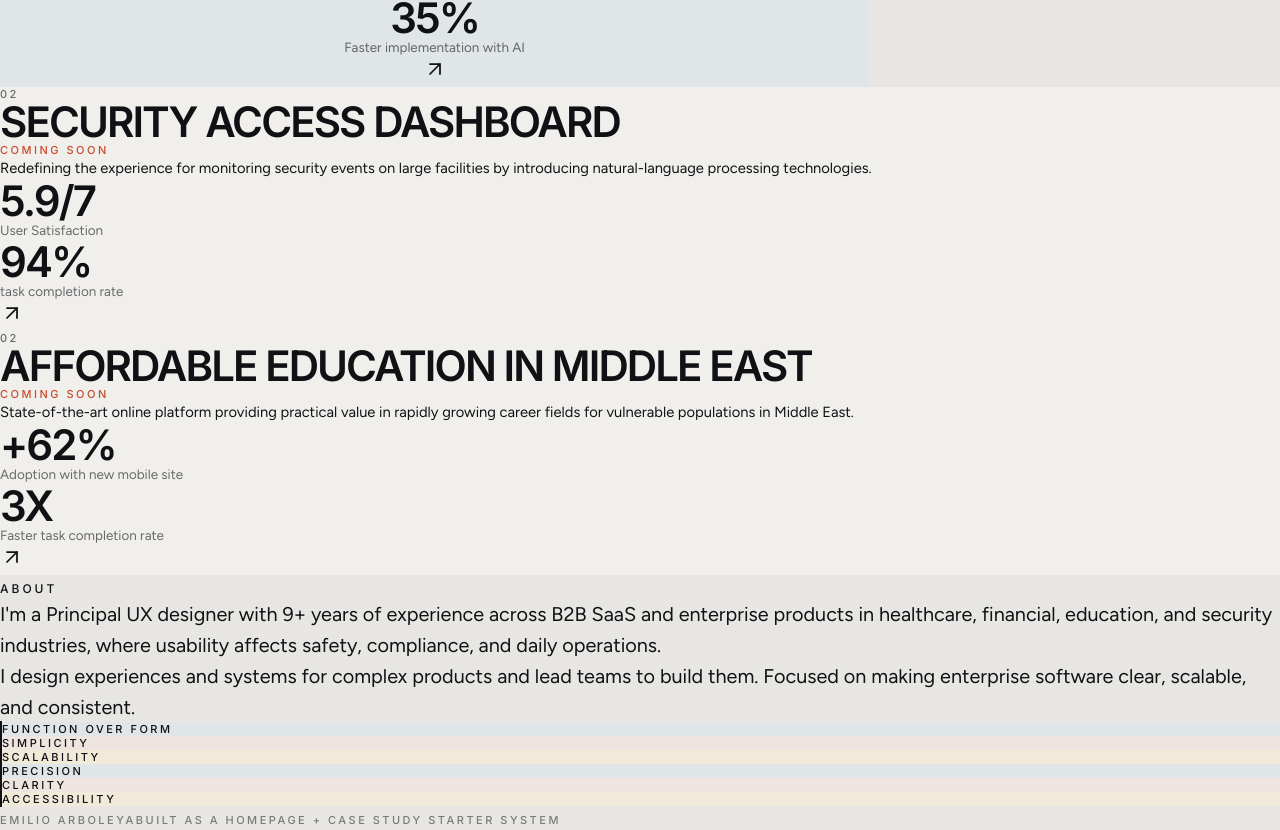
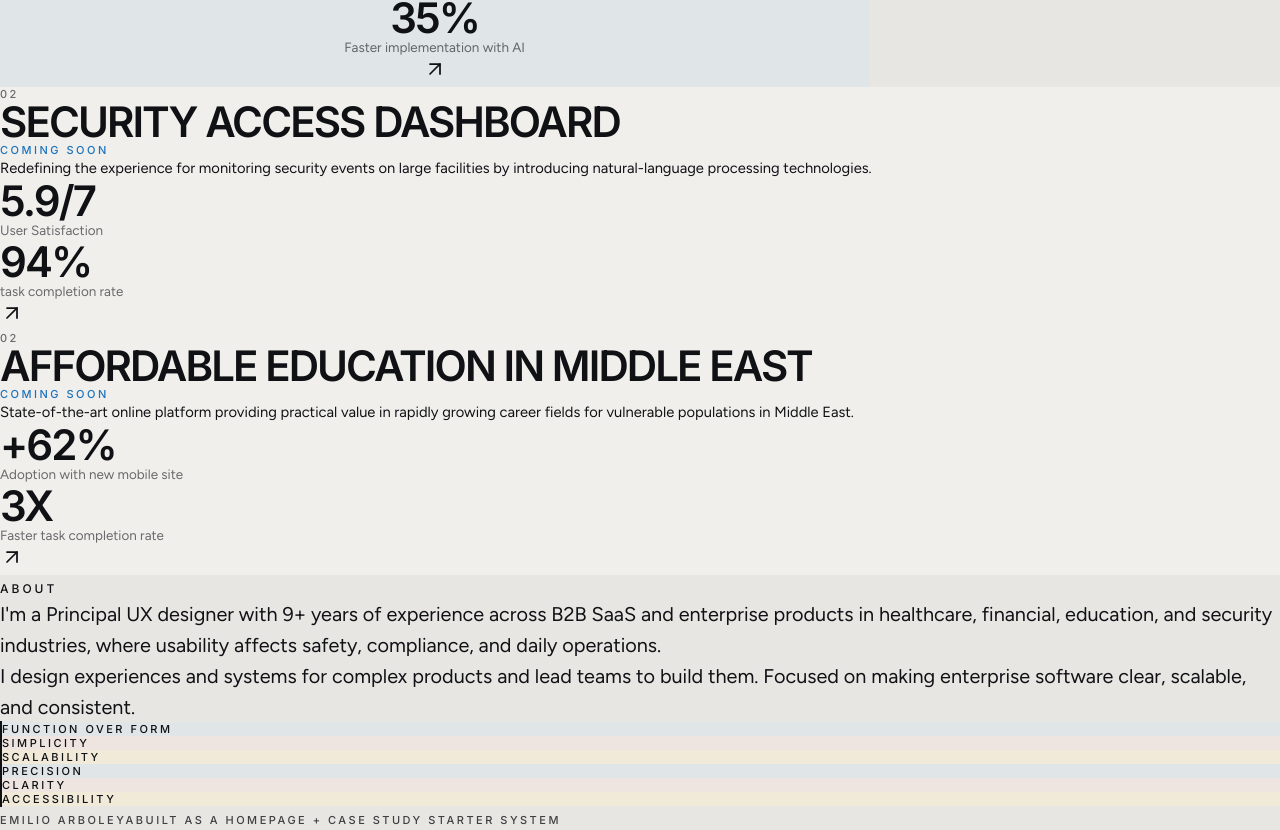
Before and after one commit to tricktrap-design/portfolio, a React (Vite) app: page / in a window 1280 px wide. Shown: the part 1213-2043 px from the top of the page. Built offline with nearby package versions, Linux system fonts and the light colour scheme.

Commit message:
Fixed accessibility on footer and case study items

```diff
--- a/src/components/portfolio/PortfolioComponents.tsx
+++ b/src/components/portfolio/PortfolioComponents.tsx
@@ -497,7 +497,7 @@ export function CaseStudyItem({
             ...subtleLabelStyle,
             color:
               item.typeAccent === "rust"
-                ? colorTokens.accent.rust
+                ? colorTokens.accent.blue
                 : colorTokens.text.subtle,
           }}
         >
@@ -737,8 +737,7 @@ export function PortfolioFooter({
         <span
           style={{
             ...typeTokens.label.s,
-            color: colorTokens.text.primary,
-            opacity: 0.5,
+            color: colorTokens.text.secondary,
           }}
         >
           {left}
@@ -746,8 +745,7 @@ export function PortfolioFooter({
         <span
           style={{
             ...typeTokens.label.s,
-            color: colorTokens.text.primary,
-            opacity: 0.5,
+            color: colorTokens.text.secondary,
           }}
         >
           {right}
```
